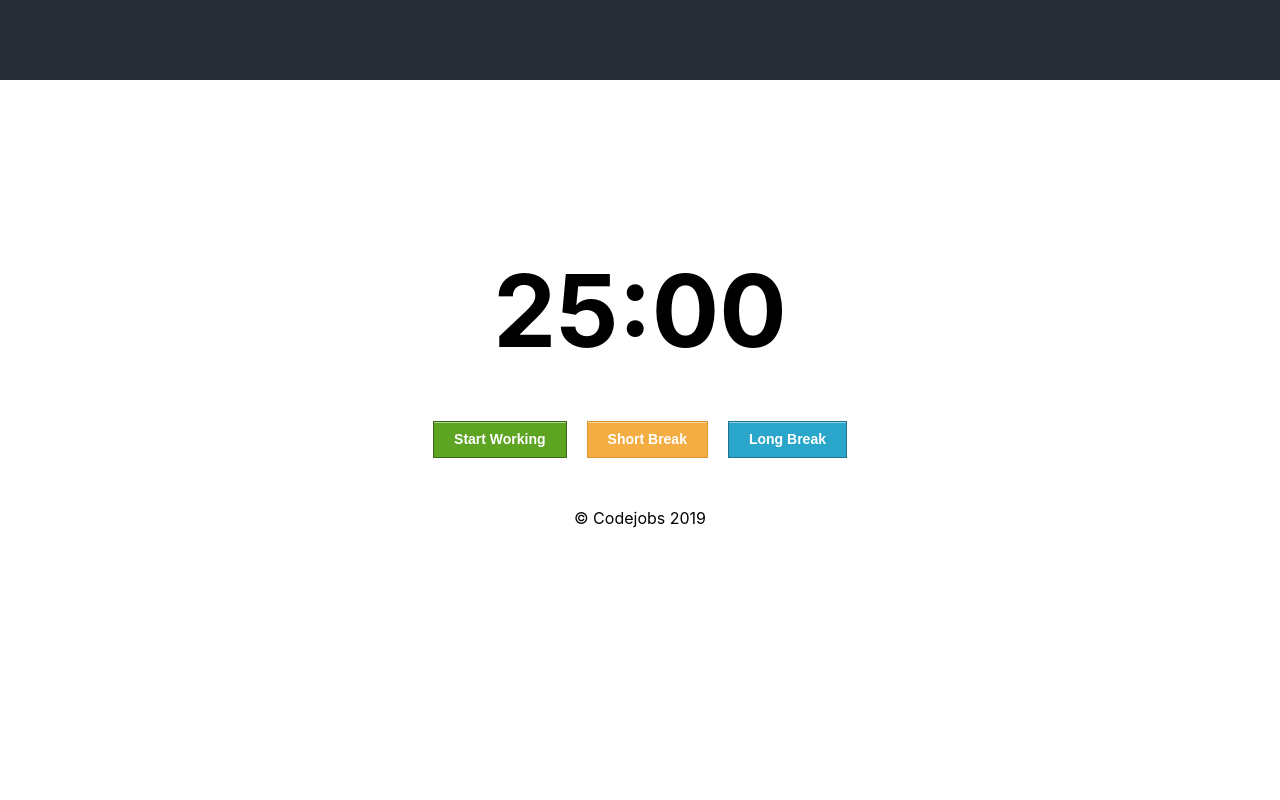
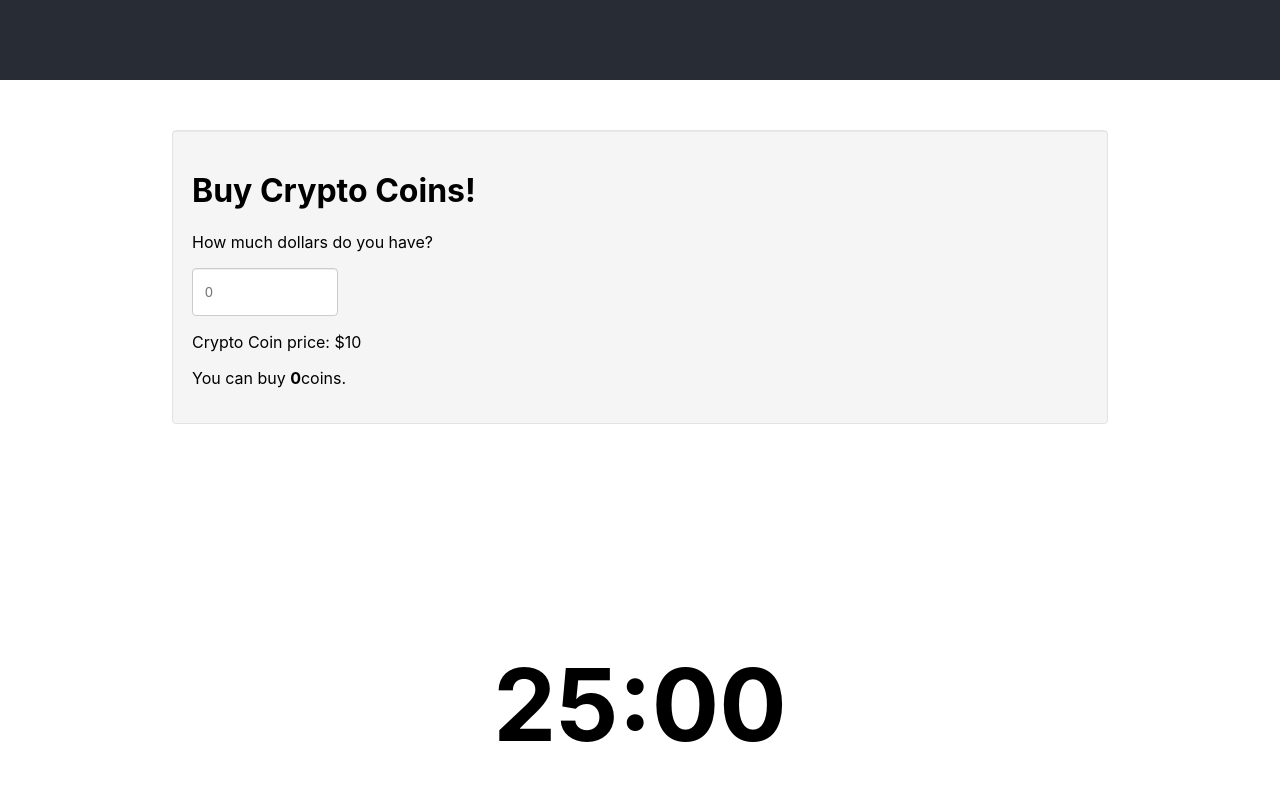
Before and after one commit to pagas/first-react-app, a React (Create React App) app: page / in a window 1280 px wide. Shown: the part 720-1520 px from the top of the page. Before the commit the page ends 1248 px from the top, so only its background shows below. Built offline with nearby package versions, Linux system fonts and the light colour scheme.

Commit message:
add Coins

```diff
--- a/src/components/App.js
+++ b/src/components/App.js
@@ -1,11 +1,12 @@
 import React from 'react';
 import '../App.css';
 import Header from "../shared/components/layout/Header";
-//import Home from '../components/Home/Home';
+import Home from '../components/Home/Home';
 import Footer from "../shared/components/layout/Footer";
 import Content from "../shared/components/layout/Content";
-//import Todo from "./Todo/Todo";
+import Todo from "./Todo/Todo";
 import Timer from "./Pomodoro/Timer";
+import Coins from "./Coins/Coins";
 
 
 function App() {
@@ -14,7 +15,11 @@
             <Header title="The new header title"/>
             <Content>
 
+
+                <Coins/>
                 <Timer/>
+                <Todo/>
+                <Home/>
             </Content>
             <Footer/>
         </div>
--- /dev/null
+++ b/src/components/Coins/Coins.css
@@ -0,0 +1,25 @@
+.Coins {
+    background-color: #f5f5f5;
+    border-radius: 4px;
+    border: 1px solid #e3e3e3;
+    box-shadow: inset 0 1px 1px rgba(0,0,0,.05);
+    margin-bottom: 20px;
+    margin: 50px auto;
+    min-height: 20px;
+    padding: 19px;
+    text-align: left;
+    width: 70%;
+}
+
+.Coins input {
+    background-color: #fff;
+    border-radius: 4px;
+    border: 1px solid #ccc;
+    box-shadow: inset 0 1px 1px rgba(0,0,0,.075);
+    color: #555;
+    font-size: 14px;
+    height: 34px;
+    line-height: 34px;
+    padding: 6px 12px;
+    width: 120px;
+}
--- /dev/null
+++ b/src/components/Coins/Coins.js
@@ -0,0 +1,54 @@
+import React, { Component } from 'react';
+import './Coins.css';
+
+class Coins extends Component {
+    constructor() {
+        super();
+
+// Initial state...
+        this.state = {
+            dollars: 0
+        };
+    }
+
+    shouldComponentUpdate(props, state) {
+        // We only update if the dollars are multiples of 10
+        return state.dollars % 10 === 0;
+    }
+
+    handleOnChange = e => {
+        this.setState({
+            dollars: Number(e.target.value || 0)
+        });
+    };
+
+    render() {
+        return (
+            <div className="Coins">
+                <h1>Buy Crypto Coins!</h1>
+
+                <div className="question">
+                    <p>How much dollars do you have?</p>
+
+                    <p>
+                        <input
+                            placeholder="0"
+                            onChange={this.handleOnChange}
+                            type="text"
+                        />
+                    </p>
+                </div>
+
+                <div className="answer">
+                    <p>Crypto Coin price: $10</p>
+                    <p>
+                        You can buy <strong>{this.state.dollars / 10}</strong>
+                        coins.
+                    </p>
+                </div>
+            </div>
+        );
+    }
+}
+
+export default Coins;
```
